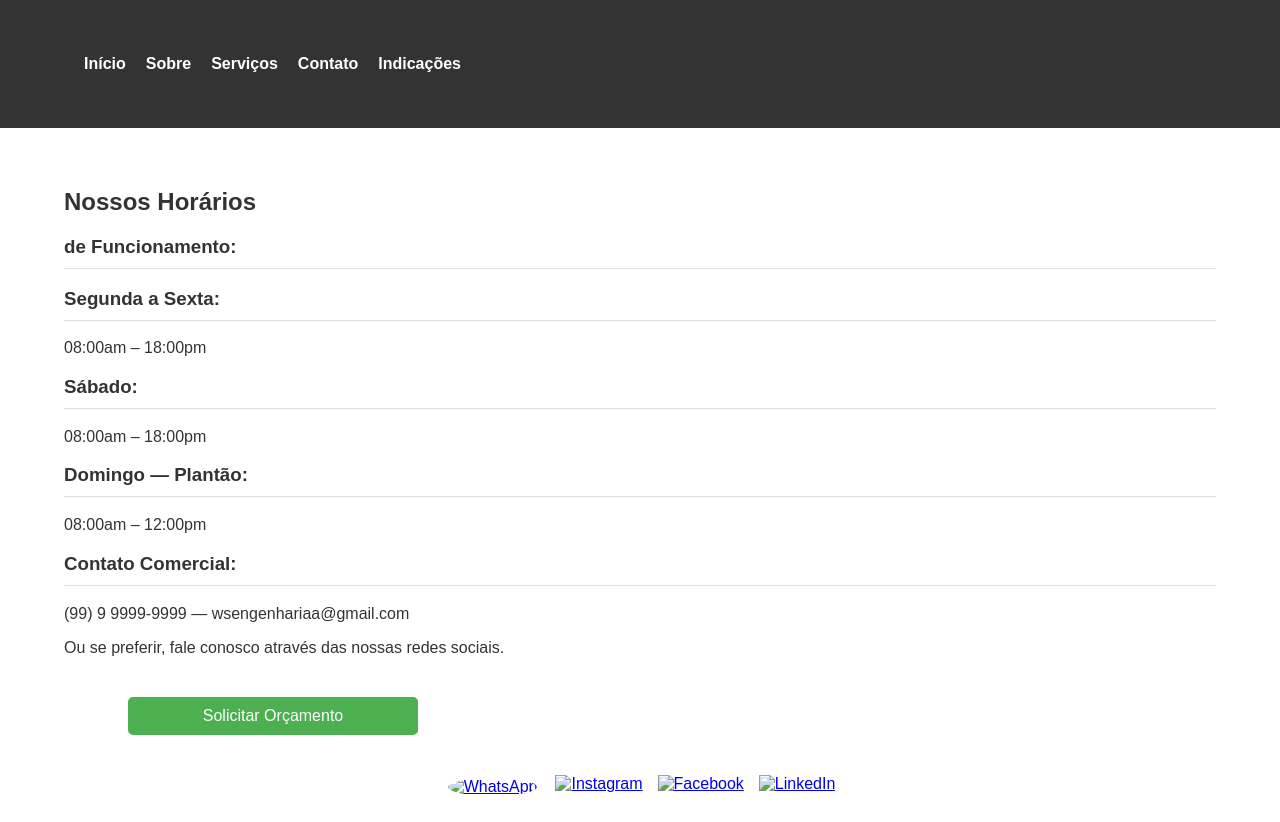
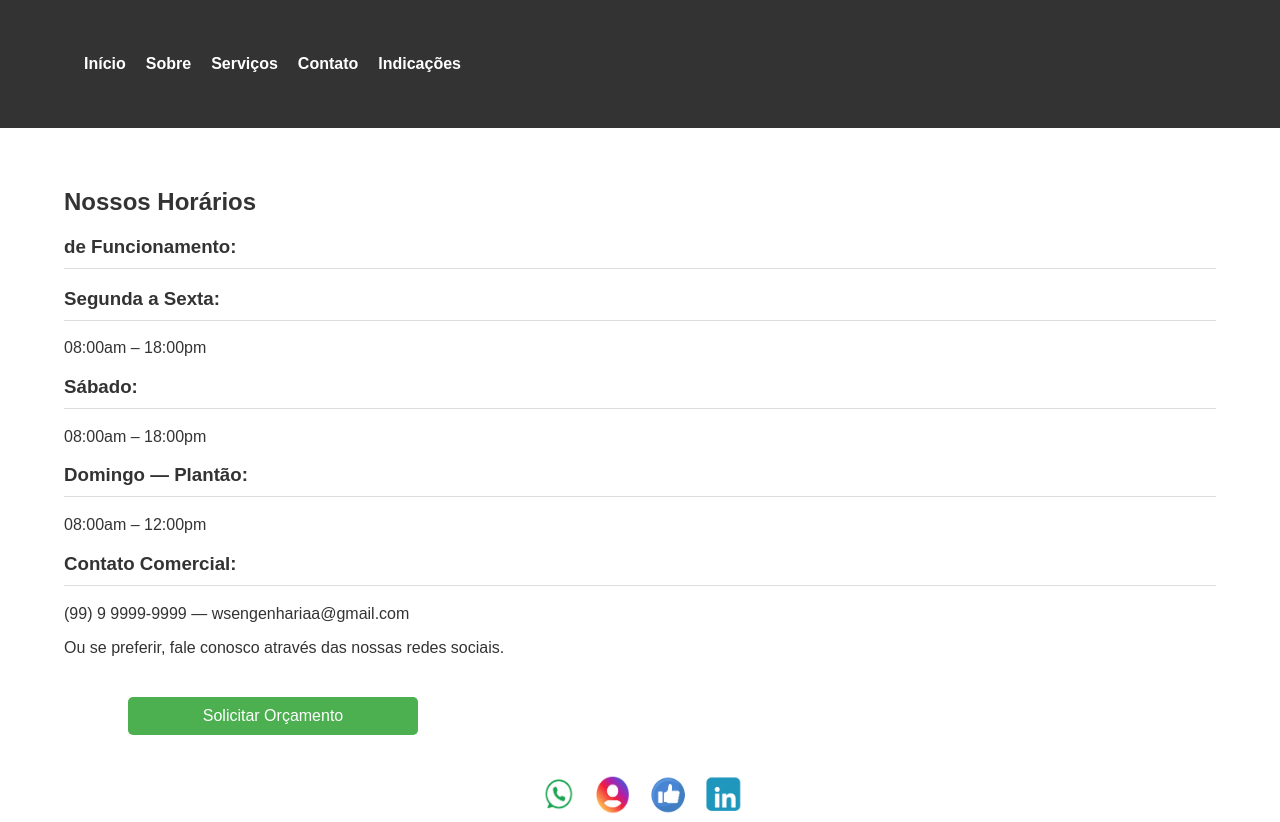
Before and after one commit to Atec7/wsengenhariaeconsultoria_teste_teste_teste, a plain HTML site: page contato.html in a window 1280 px wide. Shown: the top 822 px of the page. Drawn offline with Linux system fonts and the light colour scheme; a script that the page names is missing.

Commit message:
Update contato.html

```diff
--- a/contato.html
+++ b/contato.html
@@ -5,7 +5,7 @@
     <meta name="viewport" content="width=device-width, initial-scale=1.0">
     <title>Ws Contato</title>
     <link rel="stylesheet" href="estilo.css">
-    <link class="ico" rel="icon" href="img/logo2.jpg">
+    <link class="ico" rel="icon" href="logo2.jpg">
 
       <style>
       .footer {
@@ -94,16 +94,16 @@
             <section id="contact" class="container">
         <div class="social-links">
             <a href="https://wa.me/5564992952748?text=Ol%C3%A1%20WSENGENHARIA!%20Vi%20seu%20site%20e%20gostaria%20de%20contratar%20alguns%20de%20seus%20servi%C3%A7os.%20pode%20me%20atender%20no%20momento%20?" target="_blank">
-                <img class="links" src="img/whatsaapp-logo.png" alt="WhatsApp">
+                <img class="links" src="whatsaapp-logo.png" alt="WhatsApp">
             </a>
             <a href="https://www.instagram.com/https://www.instagram.com/atecseven_tecnologia/profilecard/?igsh=MTN5dTMwd3hmMmJ4ZQ== " target="_blank">
-                <img src="img/instagram-logo.png" alt="Instagram">
+                <img src="instagram-logo.png" alt="Instagram">
             </a>
             <a href="https://www.facebook.com/seu-usuario" target="_blank">
-                <img src="img/facebook-logo.png" alt="Facebook">
+                <img src="facebook-logo.png" alt="Facebook">
             </a>
             <a href="https://www.linkedin.com/in/seu-usuario" target="_blank">
-                <img src="img/linkedin-logo.png" alt="LinkedIn">
+                <img src="linkedin-logo.png" alt="LinkedIn">
             </a>
         </div>
     </section>
```
